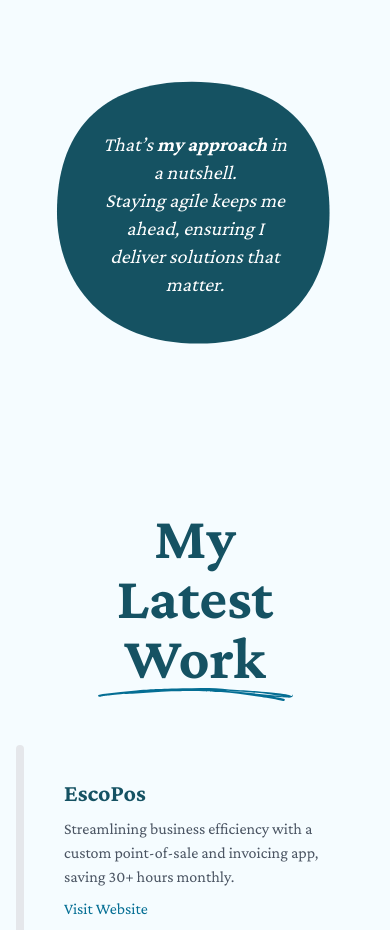
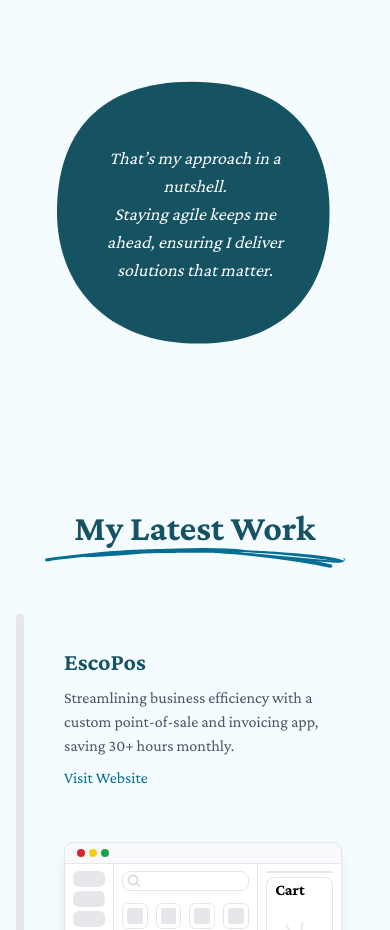
Before and after one commit to KayoshT/portfolio-website, a Next.js app: page / in a window 390 px wide. Shown: the part 780-1710 px from the top of the page. Built offline with nearby package versions, Linux system fonts and the light colour scheme.

Commit message:
added onclick for arrow and adjusted width for text in about me

```diff
--- a/src/app/components/About.tsx
+++ b/src/app/components/About.tsx
@@ -27,7 +27,7 @@
   }, [screenSize]);
   return (
     <section
-      id="hero"
+      id="about"
       className="mb-36 mx-48 max-lg:mx-36 max-md:mx-12 max-sm:mx-2"
     >
       <div className="relative flex items-center justify-center">
@@ -38,14 +38,17 @@
             width={dimension}
           />
         </div>
-        <div className="absolute text-center w-1/3 max-lg:w-1/2">
-          <span className="text-white text-3xl max-md:text-xl max-sm:text-lgfont-light text-center z-10">
+        <div
+          className="absolute text-center w-1/3 max-lg:w-1/2"
+          style={{ maxWidth: dimension - 100 }}
+        >
+          <span className="text-white text-3xl max-md:text-xl max-sm:text-lg font-light text-center z-10">
             <i>
               That’s <b>my approach</b> in a nutshell.
             </i>
           </span>
           <br />
-          <span className="text-white text-3xl max-md:text-xl max-sm:text-lgfont-light text-center z-10">
+          <span className="text-white text-3xl max-md:text-xl max-sm:text-lg font-light text-center z-10">
             <i>
               Staying agile keeps me ahead, ensuring I deliver solutions that
               matter.
--- a/src/app/components/Hero.tsx
+++ b/src/app/components/Hero.tsx
@@ -58,6 +58,13 @@
     center: { y: 0, opacity: 1 },
     exit: { y: "100%" },
   };
+  const handleScrollToAbout = () => {
+    const aboutSection = document.getElementById("about");
+    if (aboutSection) {
+      aboutSection.scrollIntoView({ behavior: "smooth" });
+    }
+  };
+
   return (
     <section
       id="hero"
@@ -109,11 +116,12 @@
           </h4>
         </div>
       </div>
-      <div className="mb-5">
+      <div className="mb-5" onClick={handleScrollToAbout}>
         <Lottie
           options={arrowOptions}
           height={arrowDimension}
           width={arrowDimension}
+          isClickToPauseDisabled={true}
         />
       </div>
     </section>
--- a/src/app/components/Roadmap.tsx
+++ b/src/app/components/Roadmap.tsx
@@ -12,7 +12,6 @@
   const stickyRef = useRef<HTMLDivElement>(null);
   const timelineRef = useRef<HTMLDivElement>(null);
   const screenSize = useScreenSize();
-  console.log(screenSize);
   const handleScroll = () => {
     const scrollTop = window.scrollY || document.documentElement.scrollTop;
     const timelineHeight = timelineRef.current?.getBoundingClientRect();
@@ -44,8 +43,8 @@
           )
         ]
       );
-      console.log(newIndex);
       setLineHeight(containerTop - stickyTop);
+      console.log(stickyTop, containerTop, containerTop - stickyTop);
     } else {
       // Handle the case where timelineHeight is null
       console.warn("timelineHeight is null");
@@ -82,15 +81,15 @@
   );
   const timelineHeight = timelineRef.current?.getBoundingClientRect().height;
   return (
-    <section className="2xl:mx-72 xl:mx-24 lg:mx-8">
+    <section id="roadmap" className="2xl:mx-72 xl:mx-24 lg:mx-8">
       <div className="flex flex-col justify-center items-center ">
-        <div className="mb-10 w-1/2">
-          <h1 className="text-midnightgreen text-6xl font-bold text-center">
+        <div className="mb-10 w-fit">
+          <h1 className="text-midnightgreen text-6xl max-md:text-4xl font-bold text-center">
             My Latest Work
           </h1>
           <img
             src="./seablue-underline.svg"
-            className="w-2/3 max-lg:w-full m-auto"
+            className="w-full max-lg:w-full m-auto"
           />
         </div>
       </div>
@@ -158,9 +157,7 @@
                       />
                     )}
                   </div>
-                ) : (
-                  console.log("testing")
-                )}
+                ) : null}
               </>
             ))}
           </div>
```
